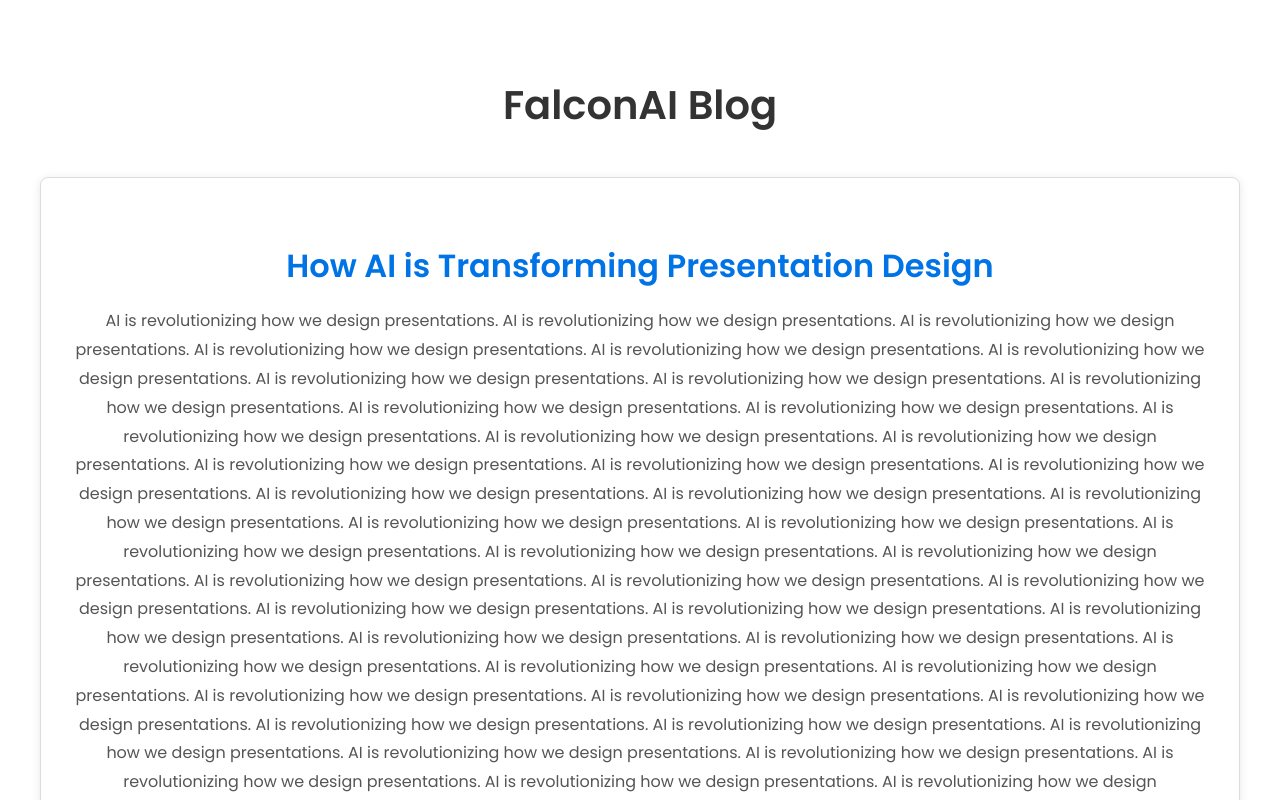
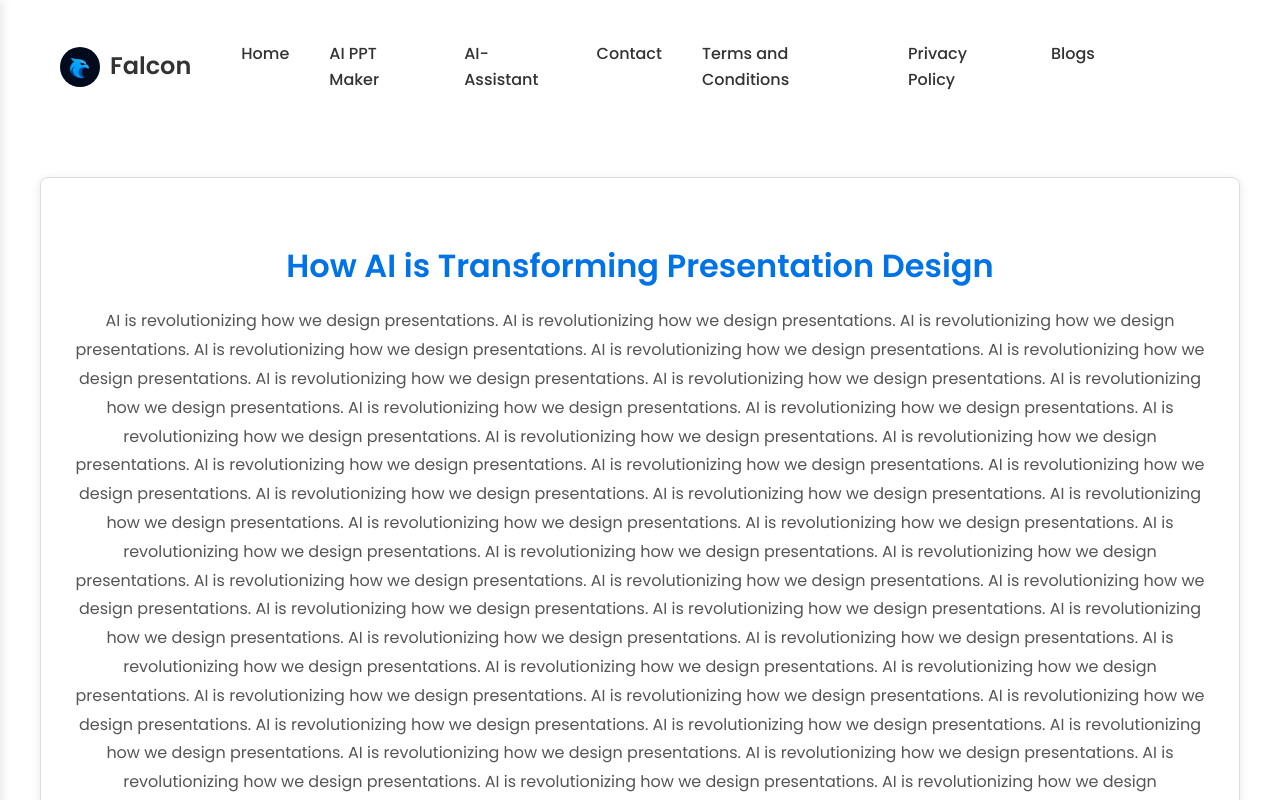
Before and after one commit to Sanjay-adepu/falconai, a React (Vite) app: page /blogs in a window 1280 px wide. Shown: the top 800 px of the page. Built offline with nearby package versions, Linux system fonts and the light colour scheme.

Commit message:
Update AndroidTVController.jsx

```diff
--- a/src/Tv/AndroidTVController.jsx
+++ b/src/Tv/AndroidTVController.jsx
@@ -1,5 +1,6 @@
 import React from "react";
 import "./AndroidTVControl.css";
+import Navbar from "../Navbar/Navbar.jsx";
 const blogs = [
   {
     title: "How AI is Transforming Presentation Design",
@@ -45,6 +46,8 @@
 
 const BlogComponent = () => {
   return (
+<>
+<Navbar/>
     <div className="blog-section">
       <h2 className="blog-title">FalconAI Blog</h2>
       <div className="blog-list">
@@ -56,6 +59,7 @@
         ))}
       </div>
     </div>
+</>
   );
 };
 
```
